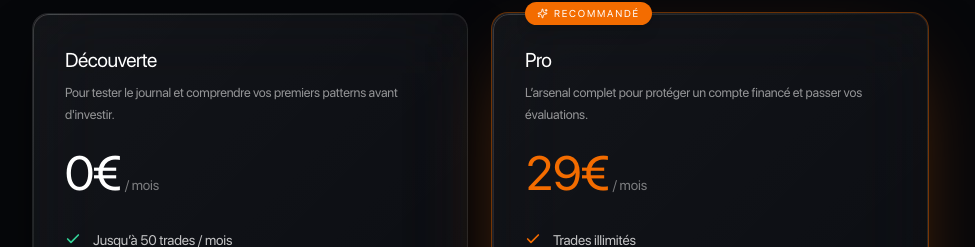
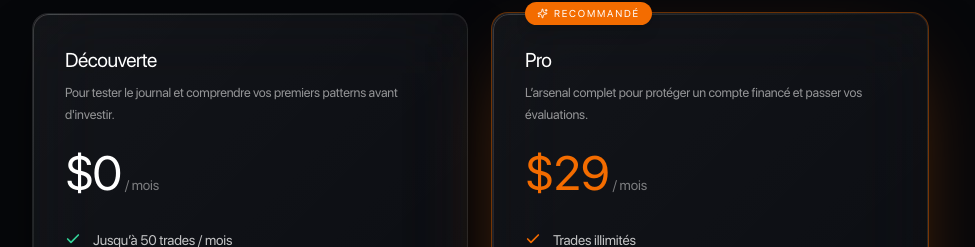
Before and after one commit to traderwansleycardichon-dotcom/btrade-frontend, a React (Vite) app: page / in a window 1280 px wide. Shown: the part 5642-5889 px from the top of the page, without its empty margins (160-1135 px from the left). Built offline with nearby package versions, Linux system fonts and the light colour scheme; no server answers.

Commit message:
fix(pricing): update price display from euros to dollars

```diff
--- a/src/components/landing/PricingSection.tsx
+++ b/src/components/landing/PricingSection.tsx
@@ -189,7 +189,7 @@ export const PricingSection: React.FC = () => {
                           featured ? 'text-accent' : 'text-white'
                         }`}
                       >
-                        {plan.price}€
+                        ${plan.price}
                       </span>
                       <span className="text-white/45 text-sm">/ mois</span>
                     </div>
```
